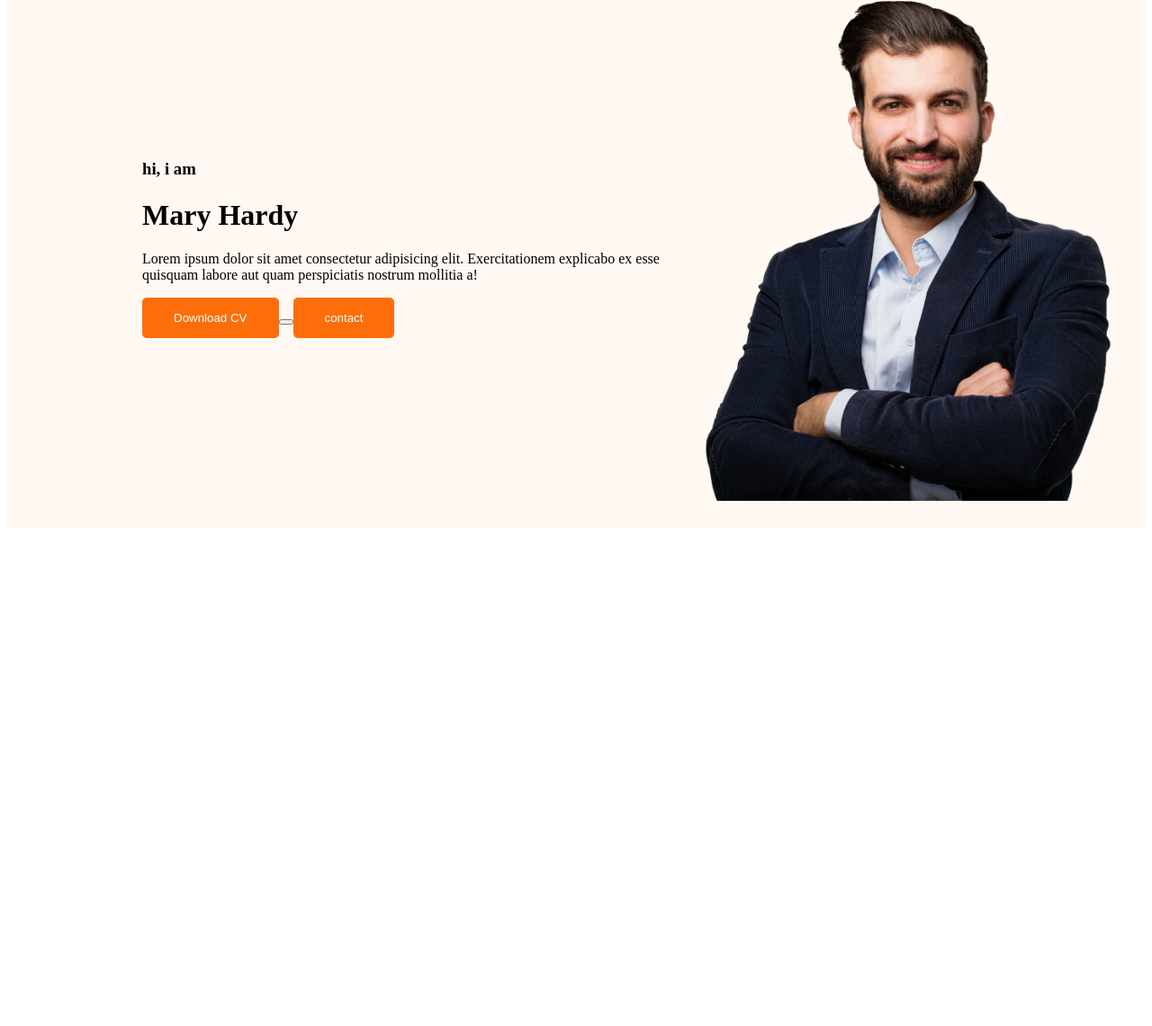
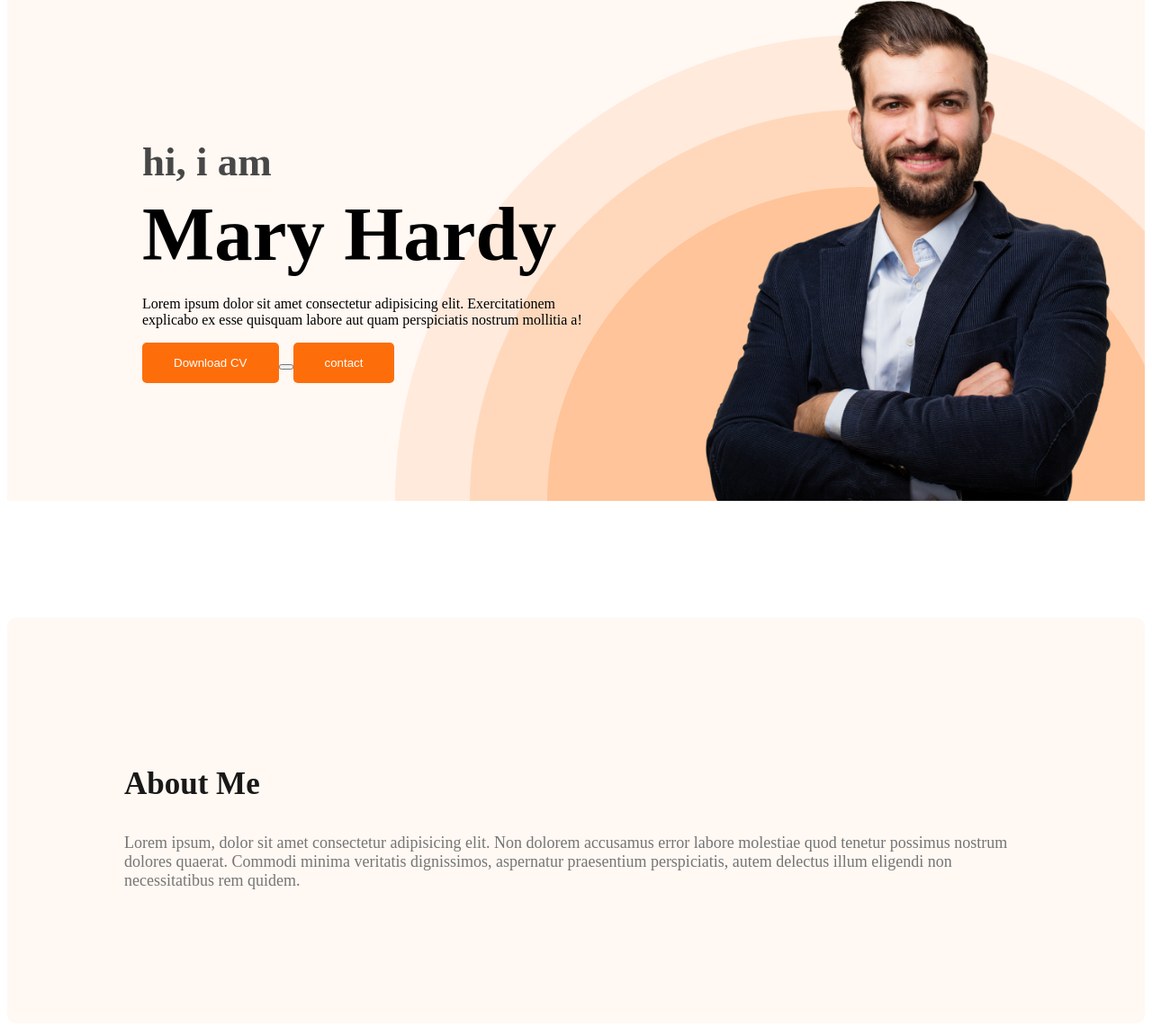
Before and after one commit to meraz149683/portfolio, a plain HTML site: page index.html in a window 1280 px wide. Shown: the part 202-1343 px from the top of the page at 90% size. Before the commit the page ends 800 px from the top, so only its background shows below. Drawn offline with Linux system fonts and the light colour scheme.

Commit message:
added about section

```diff
--- a/index.html
+++ b/index.html
@@ -26,7 +26,7 @@
             <div class="banner-content">
                 <h3 class="banner-greeting">hi, i am</h3>
                 <h1 class="banner-title">Mary Hardy</h1>
-                <p>Lorem ipsum dolor sit amet consectetur adipisicing elit. Exercitationem explicabo ex esse quisquam labore aut quam perspiciatis nostrum mollitia a!</p>
+                <p class="banner-description">Lorem ipsum dolor sit amet consectetur adipisicing elit. Exercitationem explicabo ex esse quisquam labore aut quam perspiciatis nostrum mollitia a!</p>
                 <button class="btn-primary">Download CV<button>
                     <button class="btn-primary">contact</button>
             </div>
@@ -34,7 +34,10 @@
         </div>
     </header>
     <main>
-
+        <section class="About">
+                <h3 class="section-title">About Me</h3>
+                <p class="section-description">Lorem ipsum, dolor sit amet consectetur adipisicing elit. Non dolorem accusamus error labore molestiae quod tenetur possimus nostrum dolores quaerat. Commodi minima veritatis dignissimos, aspernatur praesentium perspiciatis, autem delectus illum eligendi non necessitatibus rem quidem.</p>
+        </section>
     </main>
     <footer>
 
--- a/styles/portfolio.css
+++ b/styles/portfolio.css
@@ -19,6 +19,19 @@
     border: 0px;
     color: #FFF;
     padding: 15px 35px;
+}
+    .section-title{
+        color: #181818;
+        font-size: 35px;
+        font-weight: 700;
+        align-items: center;
+    }
+.section-description{
+    color: #757575;
+    font-size: 18px;
+    font-weight: 400;
+    align-items: center;
+
 }
 /* nav related style */
 nav{
@@ -48,12 +61,47 @@ nav a{
 /* header related style */
 .header{
     background-color: #fff8f3;
+    background-image: url(../images/header_bg.png);
+    background-repeat: no-repeat;
+    background-position: bottom right;
 }
+
 .banner{
-    padding: 30px 30px 30px 150px;
-    display: flex;
-    align-items: center;
+    padding: 30px 30px 0px 150px;
+   display: flex;
+   align-items: center;
+   justify-content: space-between;
+
+}
+.banner-content{
+    max-width: 500px;
 }
 .banner .profile-pic{
     width: 500px;
 }
+.banner-greeting{
+  font-size: 45px;
+  color: #474747;
+  margin-bottom: 5px;
+}
+.banner-title{
+    font-size: 85px;
+    font-weight: 700;
+    margin-top: 0px;
+    margin-bottom: 20px;
+
+}
+.banner-description{
+    margin-top: 0px;
+}
+
+/* main section style */
+
+/* about section style */
+.About{
+    padding: 130px;
+    border-radius: 10px;
+    background: #fff8f3;
+    margin: 130px 0px;
+
+}
```
